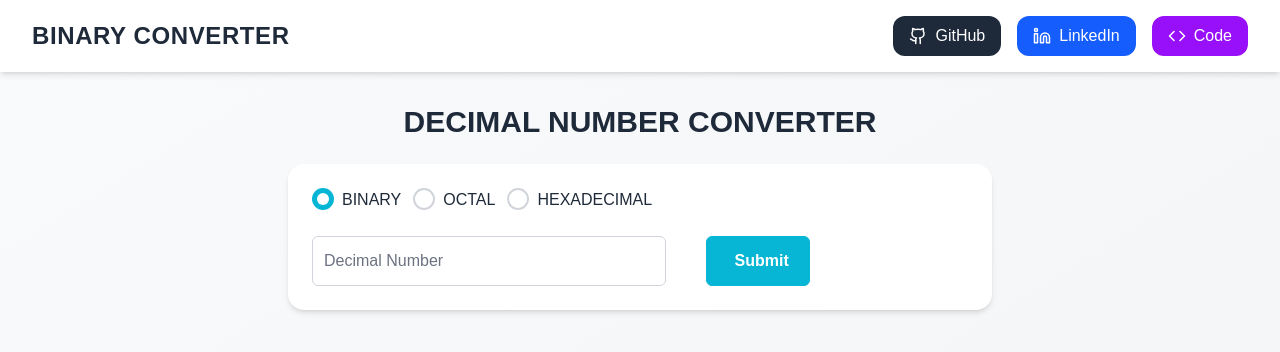
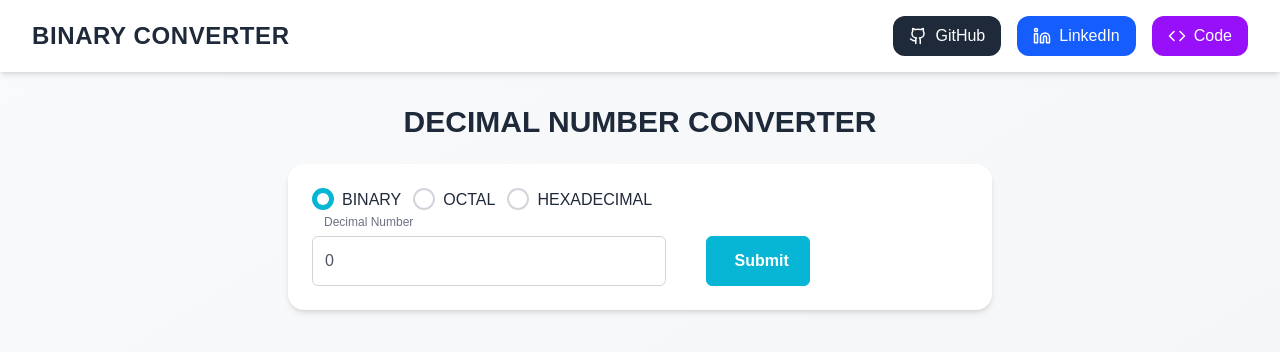
Before and after one commit to Ali309455/BinaryConverter, a Next.js app: page / in a window 1280 px wide. Shown: the top 352 px of the page. Built offline with nearby package versions, Linux system fonts and the light colour scheme; a web font is replaced by a local one.

Commit message:
some glitches of binary conversions are mitigated

```diff
--- a/app/page.js
+++ b/app/page.js
@@ -8,7 +8,7 @@ import { Button } from "primereact/button";
 import { Code, Github, Linkedin, Menu, X } from "lucide-react"; // added Menu, X
 
 export default function Home() {
-  const [inputValue, setInputValue] = useState("");
+  const [inputValue, setInputValue] = useState("0");
   const [copiedText, setCopiedText] = useState("");
   const [ingredient, setIngredient] = useState("BINARY");
   const [convertedvalues, setConvertedvalues] = useState({
@@ -64,7 +64,6 @@ export default function Home() {
     return frac_binary;
   }
   const decimal_to_octal = (num) => {
-    console.log("here", num);
     if (`${num}`.includes(".")) {
       let no_to_array = `${num}`.split(".");
       let int_to_octal = integerpart_octal(Number(no_to_array[0]));
@@ -83,7 +82,6 @@ export default function Home() {
         octal: final_ans,
       });
     }
-    console.log(convertedvalues.octal);
   };
   const decimal_to_hex = (decimal_num) => {
     if (`${decimal_num}`.includes(".")) {
@@ -104,7 +102,6 @@ export default function Home() {
         hexadecimal: final_ans,
       });
     }
-    console.log(convertedvalues.hexadecimal);
   };
   let elementary_hex = {
     0: "000",
@@ -160,14 +157,19 @@ export default function Home() {
       // frac_hex.push(elementary_octal[d]);
       if (d > 9) {
         frac_hex.push(alph_hex[d]);
+      } else {
+        frac_hex.push(d);
       }
-      frac_hex.push(d);
     }
     return frac_hex;
   }
 
   function integerpart_binary(int) {
     let int_binary = [];
+    if (int == 0) {
+      int_binary = [0];
+      return int_binary;
+    }
     for (let i = 0; true; i++) {
       let d = int % 2;
       int_binary.push(d);
@@ -212,11 +214,8 @@ export default function Home() {
         ...convertedvalues,
         binary: final_ans,
       });
-      console.log(final_ans);
-      console.log(convertedvalues.binary);
     }
   };
-
 
   return (
     <div className="min-h-screen bg-gradient-to-br from-gray-50 to-gray-100 text-gray-800">
@@ -366,7 +365,9 @@ export default function Home() {
                   }
                 }}
               />
-              <label htmlFor="username" className="max-[600px]:text-[14px]">Decimal Number</label>
+              <label htmlFor="username" className="max-[600px]:text-[14px]">
+                Decimal Number
+              </label>
             </FloatLabel>
             <Button
               label="Submit"
```
